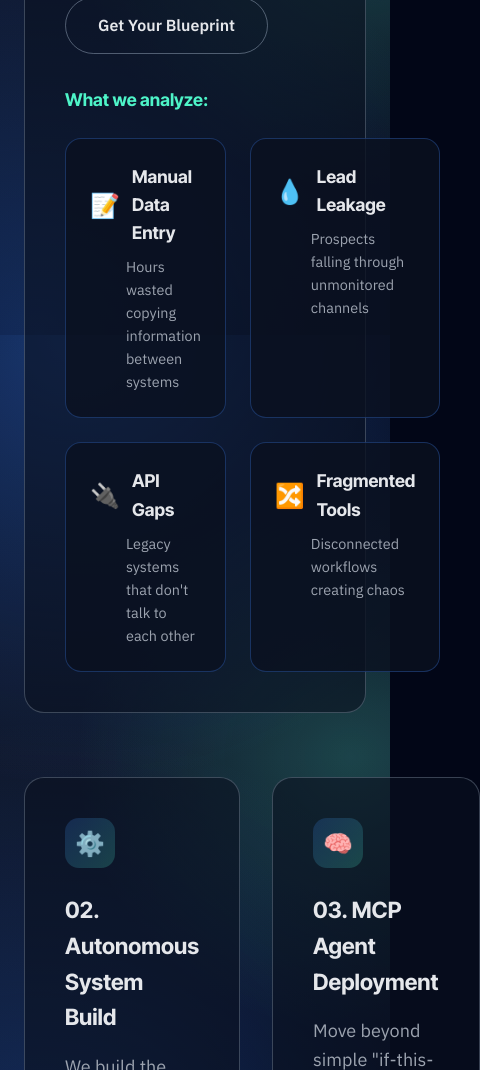
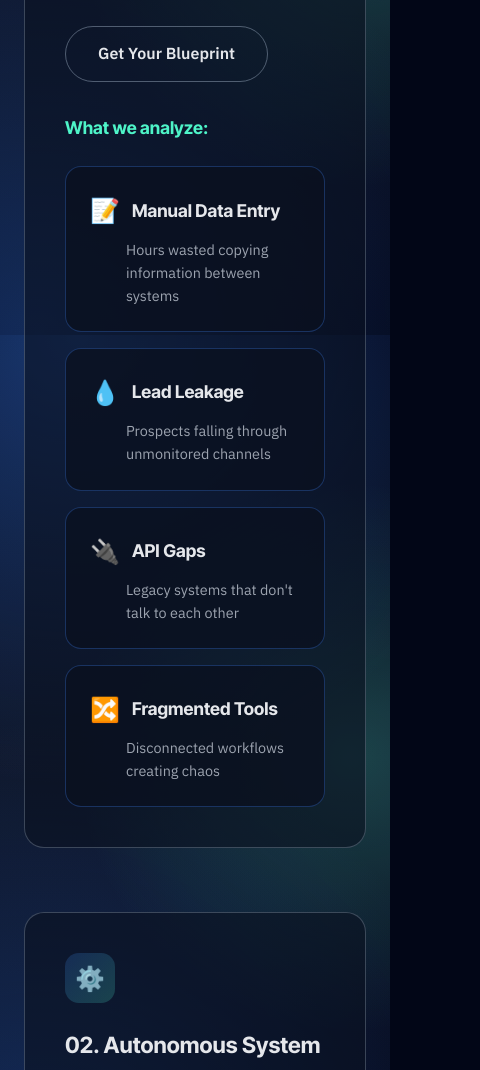
Before and after one commit to Brox-eden/remify, a plain HTML site: page index.html in a window 390 px wide. Shown: the part 9793-10863 px from the top of the page, 480 px wide, since content can reach past the window. Drawn offline with Linux system fonts and the light colour scheme.

Commit message:
Update index.html

```diff
--- a/index.html
+++ b/index.html
@@ -1593,6 +1593,29 @@
 }
 
 @media screen and (max-width: 768px) {
+  .analyze-grid {
+    grid-template-columns: 1fr !important;
+    gap: 1rem !important;
+  }
+
+  .service-flex-container {
+    flex-direction: column !important;
+    gap: 2rem !important;
+  }
+
+  .service-flex-container > div {
+    min-width: 100% !important;
+    flex: none !important;
+  }
+
+  .service-main-card {
+    grid-column: span 1 !important;
+  }
+
+  .service-cards-grid {
+    grid-template-columns: 1fr !important;
+  }
+
   body {
     font-size: 18px;
   }
@@ -1907,7 +1930,9 @@
         </p>
       </div>
 
-      <div class="stack-grid" style="margin-bottom: 4rem;"> <div class="stack-card" style="grid-column: span 3;"> <div style="display: flex; gap: 2rem; align-items: flex-start; flex-wrap: wrap;">
+      <div class="stack-grid" style="margin-bottom: 4rem;">
+        <div class="stack-card service-main-card" style="grid-column: span 3;">
+          <div style="display: flex; gap: 2rem; align-items: flex-start; flex-wrap: wrap;" class="service-flex-container">
                 <div style="flex: 1; min-width: 300px;">
     <div class="outcome-icon">🔍</div>
     <h3>01. The Operations Audit & Blueprint</h3>
@@ -1927,7 +1952,7 @@
 <div style="flex: 1;">
     <p style="font-family: 'Inter Tight'; font-weight: 700; color: var(--color-accent); margin-top: 0; margin-bottom: 1.5rem; font-size: 1.1rem;">What we analyze:</p>
 
-    <div style="display: grid; grid-template-columns: repeat(2, 1fr); gap: 1.5rem;">
+    <div style="display: grid; grid-template-columns: repeat(2, 1fr); gap: 1.5rem;" class="analyze-grid">
 
         <div style="background: rgba(11, 17, 32, 0.8); padding: 1.5rem; border-radius: 16px; border: 1px solid rgba(60, 130, 246, 0.3); transition: all 0.3s ease;" class="analyze-card">
             <div style="display: flex; align-items: center; gap: 0.75rem; margin-bottom: 0.5rem;">
@@ -1967,7 +1992,7 @@
         </div>
       </div>
 
-      <div class="faq-grid" style="max-width: 100%; grid-template-columns: repeat(2, 1fr);">
+      <div class="faq-grid service-cards-grid" style="max-width: 100%; grid-template-columns: repeat(2, 1fr);">
 
         <div class="stack-card">
             <div class="outcome-icon">⚙️</div>
```
